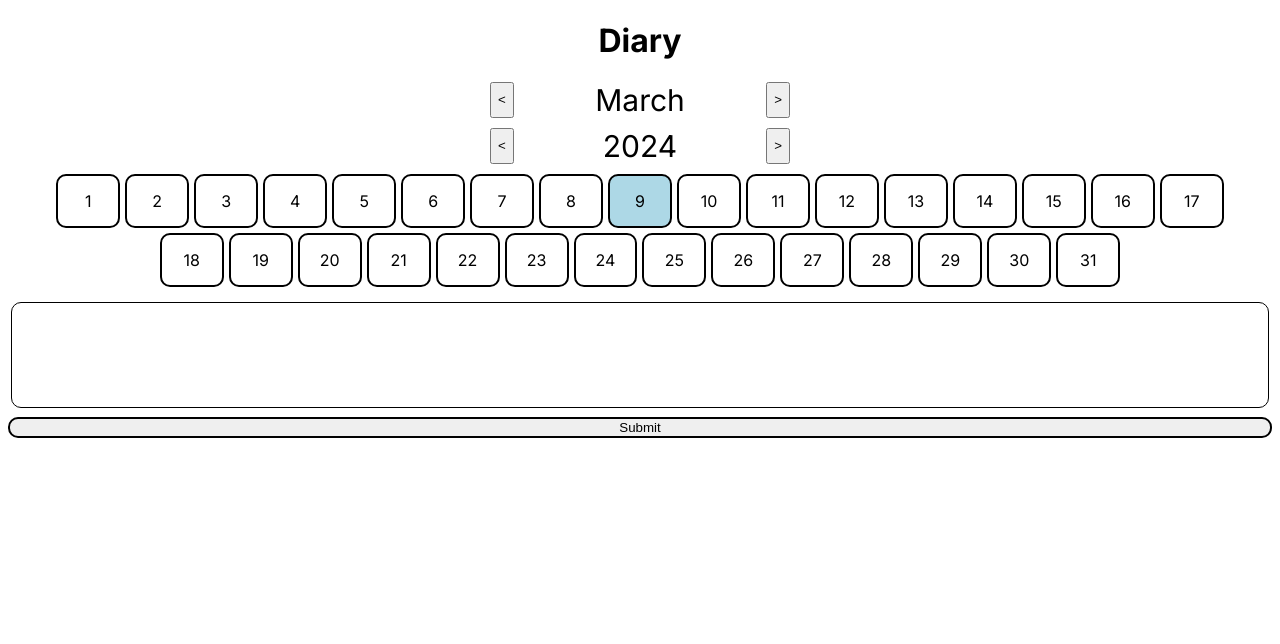
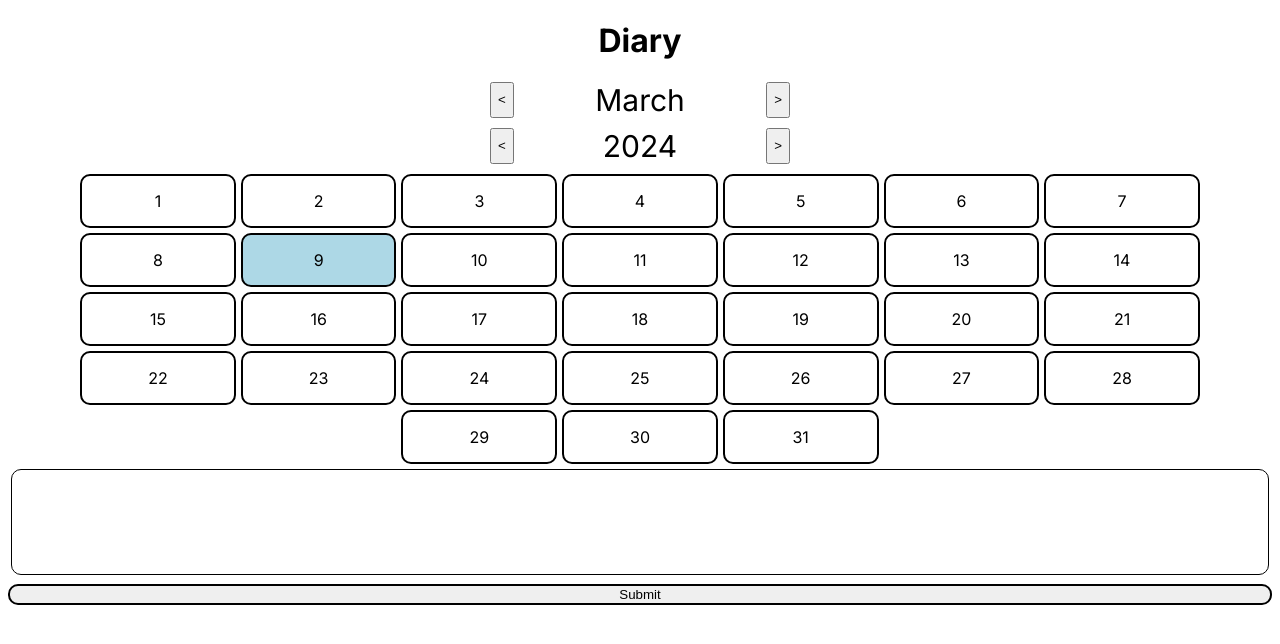
Before and after one commit to paul77uk/diary, a Next.js app: page / in a window 1280 px wide. Shown: the top 644 px of the page. Built offline with nearby package versions, Linux system fonts and the light colour scheme.

Commit message:
that'll do

```diff
--- a/src/app/globals.css
+++ b/src/app/globals.css
@@ -15,7 +15,6 @@ body {
 }
 
 #day-container {
-  margin: 10px 20px;
   justify-content: center;
   display: flex;
   flex-wrap: wrap;
@@ -23,14 +22,14 @@ body {
 }
 
 .day {
+  position: relative;
   border: 2px solid black;
-  padding: 15px 20px;
-  justify-content: end;
+  height: 50px;
+  justify-content: center;
   align-items: center;
+  min-width: 12%;
   display: flex;
   flex-direction: column;
-  max-height: 20px;
-  flex-shrink: 1;
   border-radius: 10px;
 }
 
@@ -49,3 +48,8 @@ textarea {
   border: 2px solid black;
   border-radius: 10px;
 }
+
+.heart {
+  position: absolute;
+  top: 0;
+}
```
